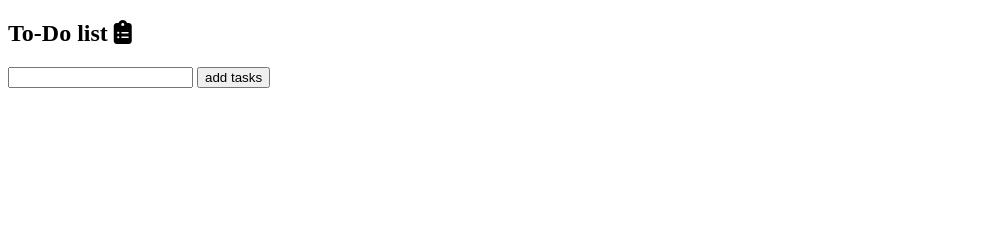
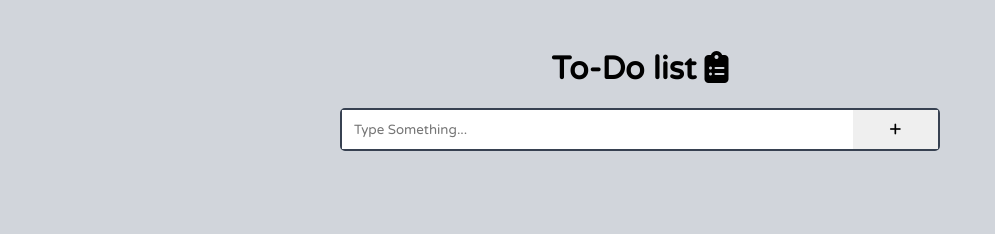
Before and after one commit to BelideNikhil/ToDo, a plain HTML site: page index.html in a window 1280 px wide. Shown: the whole page, without its empty margins (0-995 px from the left). Drawn offline with Linux system fonts and the light colour scheme.

Commit message:
style whole add html

```diff
--- a/app.js
+++ b/app.js
@@ -3,6 +3,7 @@ const add_task=document.querySelector("#add")
 let full_list=document.querySelector(".todo-list")
 let list_item=document.querySelector(".list_item")
 let checkbox=document.querySelector("input[type=\"checkbox\"]")
+
 
 
 // getting tasks fro local storage if any exist else set it
@@ -18,7 +19,7 @@ else{
     arr.forEach(element => {
      let new_item= document.createElement("li")
      new_item.appendChild(document.createTextNode(element))
-     new_item.innerHTML +=`<input type="checkbox"><a href="#"><i class="fas fa-trash-alt"></i></a>`
+     new_item.innerHTML +=`<input type="checkbox"><a href="#"><i class="far fa-trash-alt"></i></a>`
      new_item.childNodes[2].setAttribute("class","list_item")
      full_list.appendChild(new_item)
     });
@@ -39,7 +40,7 @@ else{
     arr2.forEach(element => {
         let new_item= document.createElement("li")
         new_item.appendChild(document.createTextNode(element))
-        new_item.innerHTML +=`<a href="#"><i class="fas fa-trash-alt"></i></a>`
+        new_item.innerHTML +=`<a href="#"><i class="far fa-trash-alt"></i></a>`
         new_item.setAttribute("class","strike ")
         full_list.appendChild(new_item)
     });
@@ -54,7 +55,7 @@ add_task.addEventListener("click",()=>{
     else{
         let new_item= document.createElement("li")
         new_item.appendChild(document.createTextNode(`${user_input.value}`))
-        new_item.innerHTML +=`<input type="checkbox"><a href="#"><i class="fas fa-trash-alt"></i></a>`
+        new_item.innerHTML +=`<input type="checkbox"><a href="#"><i class="far fa-trash-alt"></i></a>`
         new_item.childNodes[2].setAttribute("class","list_item ")
         full_list.appendChild(new_item)
         arr.push(user_input.value)
@@ -64,7 +65,6 @@ add_task.addEventListener("click",()=>{
 })
 
 function run(){
-
     for( let i=0;i<arr2.length;i++){
         for(let j=0;j<arr.length;j++){
             if(arr2[i]===arr[j]){
@@ -74,7 +74,6 @@ for( let i=0;i<arr2.length;i++){
         }
     }
 }
-
 
 // removing task from completed list
 document.body.addEventListener("click",(e)=>{
--- a/index.html
+++ b/index.html
@@ -9,11 +9,28 @@
     <script src="https://kit.fontawesome.com/e057b28e7b.js" crossorigin="anonymous"></script>
 </head>
 <body>
-    <h2>To-Do list <i class="fas fa-clipboard-list"></i></h2>
+    <header>
+       <div class="container">
+           <h1>To-Do list <i class="fas fa-clipboard-list"></i></h1>
+       </div>
+    </header>
 
-    <input type="text" id="user-input" onfocus="this.value=''">
-    <button id="add">add tasks</button>
-    <ul class="todo-list"></ul>
+   <section>
+        <div id="input-section">
+            <div class="container">
+                <input type="text" id="user-input" onfocus="this.value=''" placeholder="Type Something...">
+                <button id="add"><i class="fas fa-plus"></i></button>
+            </div>
+        </div>
+
+        <div id="output-section">
+            <div class="container">
+                <ul class="todo-list"></ul>
+            </div>
+        </div>
+   </section>
+
+    <!-- script link -->
     <script src="./app.js"></script>
 </body>
 </html>
--- a/style.css
+++ b/style.css
@@ -1,3 +1,75 @@
+@import url('https://fonts.googleapis.com/css2?family=Varela+Round&display=swap');
+*{
+    box-sizing: border-box;
+    margin: 0;
+    padding: 0;
+}
+:root{
+    --primary-color:#374151;
+    --secondary-color:#9CA3AF;
+    --body-color:#D1D5DB;
+}
+body{
+    background: var(--body-color);
+    padding: 50px;
+    font-family: 'Varela Round';
+}
+.container{
+    max-width: 600px;
+    margin: auto;
+}
+a{
+    text-decoration: none;
+    color:var(--primary-color);
+}
+input:focus{
+    outline:none;
+}
+input::placeholder{
+    font-family: 'Varela Round';
+}
+input[type="checkbox"]{
+    margin-right: 10px;
+    height: 18px;
+    width: 18px;
+    cursor: pointer;
+}
+
+/* ============== */
 .strike{
     text-decoration: line-through;
 }
+/* ============== */
+header{
+    text-align: center;
+    margin-bottom: 20px;
+}
+#add{
+    cursor: pointer;
+}
+#input-section .container{
+    display: grid;
+    grid-template-columns: 1.2fr 0.2fr;
+    gap: 0;
+    border: 2px solid var(--primary-color);
+    border-radius: 5px;
+}
+#input-section .container >*{
+    padding: 12px;
+    border: none;
+}
+#output-section .container{
+    padding: 40px;
+}
+
+#output-section .todo-list >*{
+    font-size: 22px;
+    display: grid;
+    grid-template-columns: 1fr 0.05fr 0.05fr;
+    justify-content: center;
+    align-items: center;
+    background: var(--secondary-color);
+    margin: 10px 0;
+    padding: 10px;
+    border-radius: 5px;
+}
```
Lines whose indentation alone changed are shown as unchanged.
